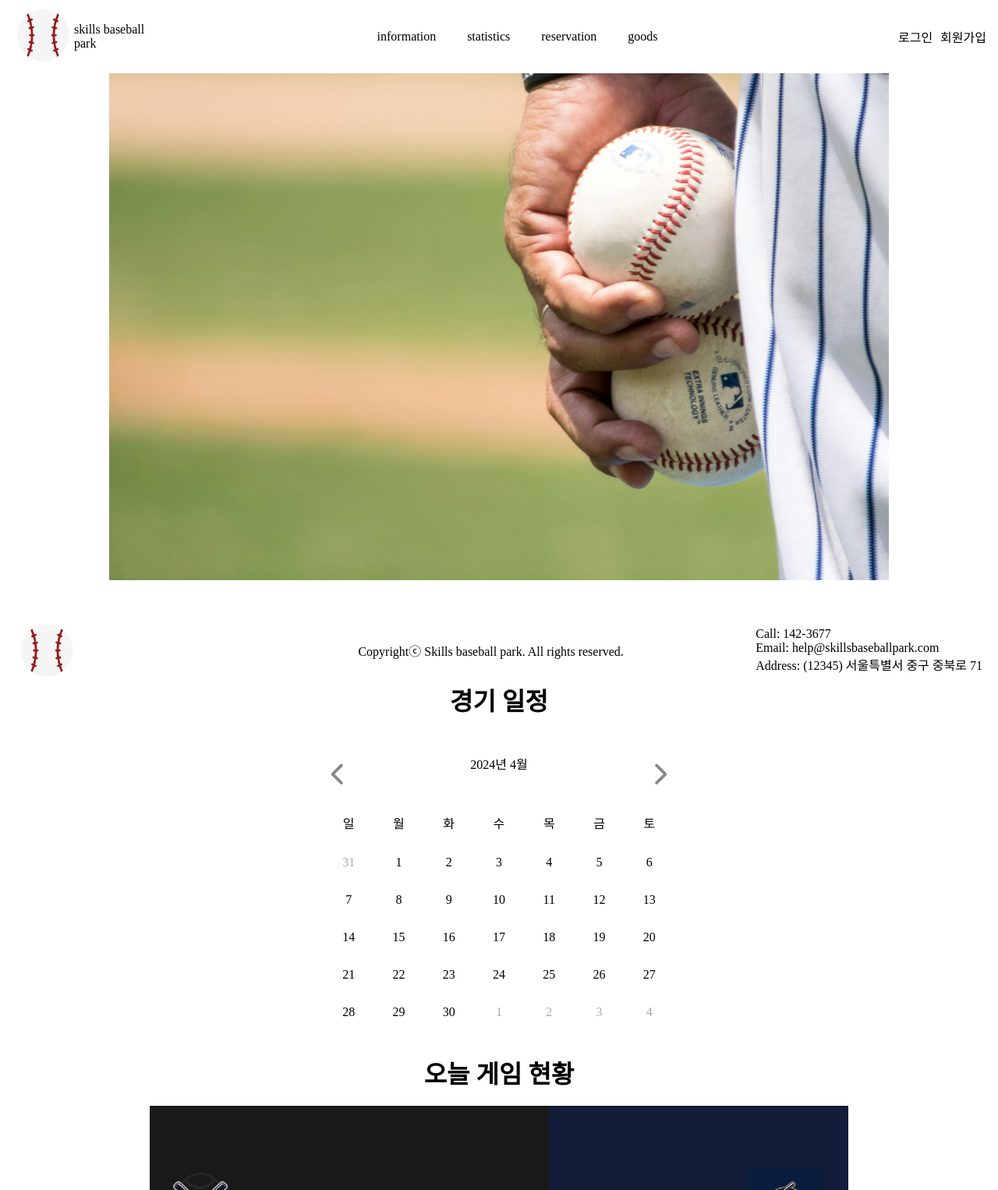
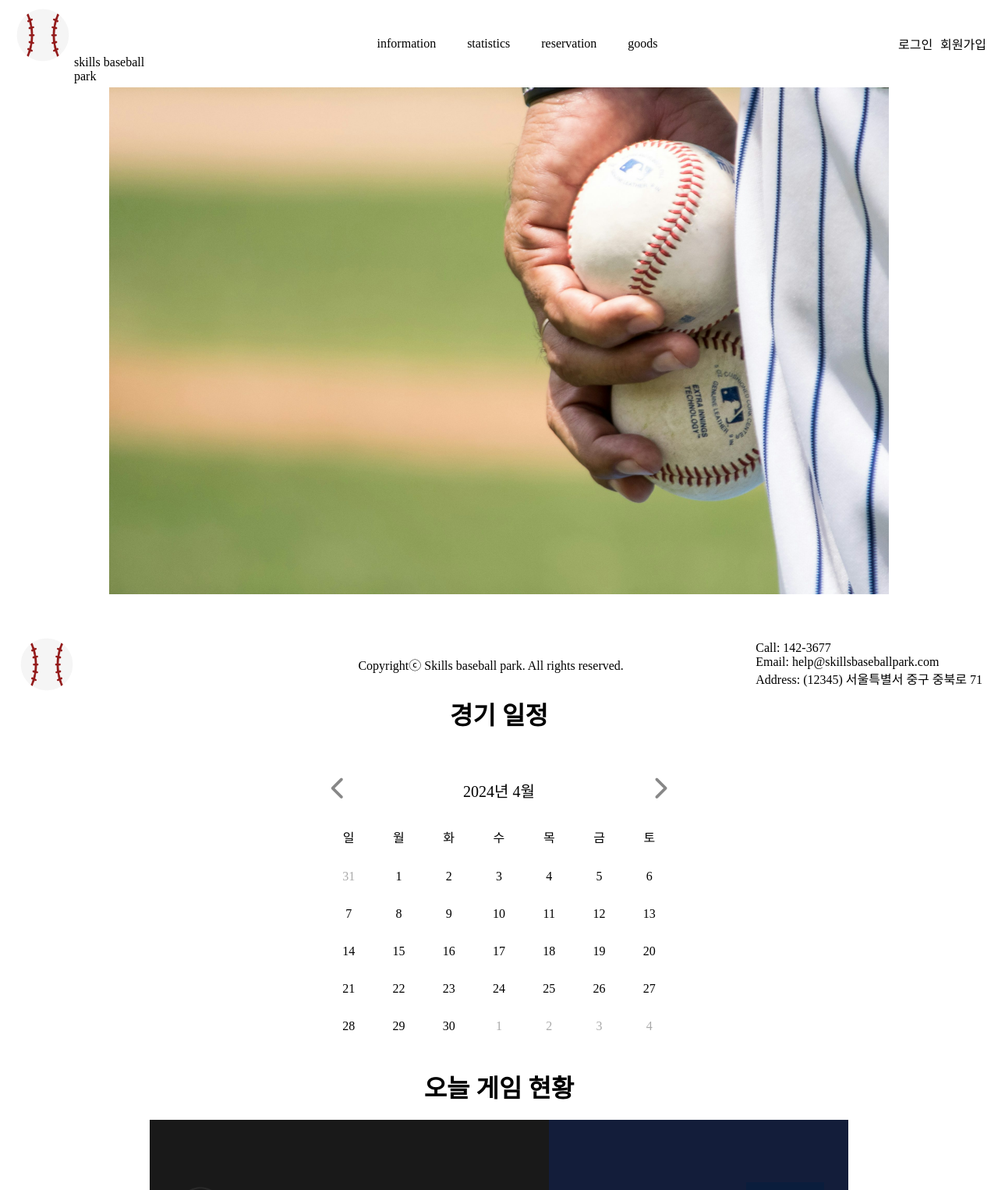
Before and after one commit to kimmoochan/skills-baseball-park, a plain HTML site: page index.html in a window 1280 px wide. Shown: the top 1526 px of the page at 78% size. Drawn offline with Linux system fonts and the light colour scheme.

Commit message:
skills baseball park

```diff
--- a/style.css
+++ b/style.css
@@ -14,13 +14,16 @@
 }
 
 #head_box a{
-    text-decoration: none;
-    color: black;
+  text-decoration: none;
+  color: black;
 
 }
 #head{
     display: flex;
-    align-items: center;
+    align-items: baseline;
+}
+.year{
+  font-size: 20px;
 }
 
 
@@ -179,7 +182,7 @@ button {
   /*#6*/
   .game_schedule .head{
     display: flex;
-    align-items: center;
+    align-items: baseline;
     justify-content: space-between;
     margin-bottom: 30px;
   }
```
